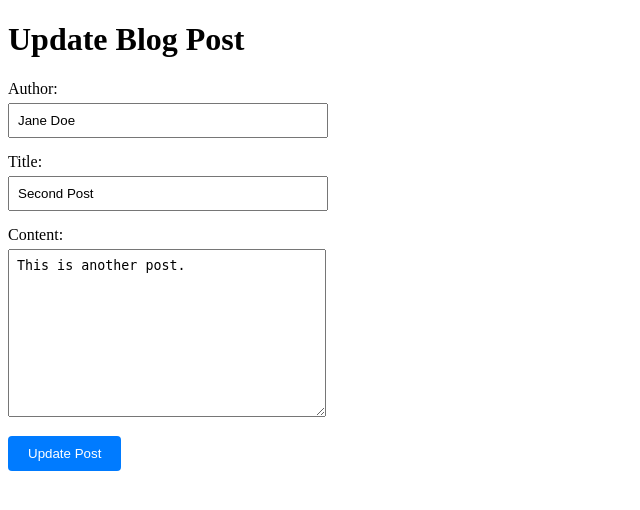
After one commit to mayett515/blogproject, a Flask app: page /update/2 in a window 1280 px wide. The commit adds this page. Shown: the top 510 px of the page, without its empty margins (0-640 px from the left). Run offline with Flask 3, Linux system fonts and the light colour scheme.

Commit message:
update added

```diff
--- a/app.py
+++ b/app.py
@@ -15,6 +15,18 @@ def load_blog_posts():
     except FileNotFoundError:
         # Return empty list if file doesn't exist yet
         return []
+
+
+def fetch_post_by_id(post_id):
+    try:
+        with open(os.path.join('data', 'blog_post.json'), 'r') as f:
+            data = json.load(f)
+            for post in data['posts']:
+                if post['id'] == post_id:
+                    return post
+    except FileNotFoundError:
+        return None
+    return None
 
 
 @app.route('/')
@@ -75,5 +87,33 @@ def delete(post_id):
     return redirect(url_for('index'))
 
 
+@app.route('/update/<int:post_id>', methods=['GET', 'POST'])
+def update(post_id):
+    if request.method == 'POST':
+        # Load existing posts
+        with open(os.path.join('data', 'blog_post.json'), 'r') as f:
+            data = json.load(f)
+
+        # Update the post
+        for post in data['posts']:
+            if post['id'] == post_id:
+                post['author'] = request.form['author']
+                post['title'] = request.form['title']
+                post['content'] = request.form['content']
+                break
+
+        # Save back to file
+        with open(os.path.join('data', 'blog_post.json'), 'w') as f:
+            json.dump(data, f, indent=4)
+
+        return redirect(url_for('index'))
+
+    # GET request - show the update form
+    post = fetch_post_by_id(post_id)
+    if post is None:
+        return "Post not found", 404
+
+    return render_template('update.html', post=post)
+
 if __name__ == '__main__':
     app.run(debug=True)
--- a/templates/index.html
+++ b/templates/index.html
@@ -20,6 +20,7 @@
         <p><em>Written by {{ post.author }}</em></p>
         <p>{{ post.content }}</p>
         <div class="post-actions">
+            <a href="{{ url_for('update', post_id=post.id) }}" class="update-button">Update</a>
             <a href="{{ url_for('delete', post_id=post.id) }}" class="delete-button">Delete</a>
         </div>
     </div>
--- /dev/null
+++ b/templates/update.html
@@ -0,0 +1,61 @@
+<!DOCTYPE html>
+<html>
+<head>
+    <title>Update Blog Post</title>
+    <style>
+        .form-group {
+            margin-bottom: 15px;
+        }
+
+        label {
+            display: block;
+            margin-bottom: 5px;
+        }
+
+        input[type="text"] {
+            width: 300px;
+            padding: 8px;
+        }
+
+        textarea {
+            width: 300px;
+            height: 150px;
+            padding: 8px;
+        }
+
+        input[type="submit"] {
+            padding: 10px 20px;
+            background-color: #007bff;
+            color: white;
+            border: none;
+            border-radius: 4px;
+            cursor: pointer;
+        }
+
+        input[type="submit"]:hover {
+            background-color: #0056b3;
+        }
+    </style>
+</head>
+<body>
+    <h1>Update Blog Post</h1>
+    <form action="{{ url_for('update', post_id=post.id) }}" method="POST">
+        <div class="form-group">
+            <label for="author">Author:</label>
+            <input type="text" id="author" name="author" value="{{ post.author }}" required>
+        </div>
+
+        <div class="form-group">
+            <label for="title">Title:</label>
+            <input type="text" id="title" name="title" value="{{ post.title }}" required>
+        </div>
+
+        <div class="form-group">
+            <label for="content">Content:</label>
+            <textarea id="content" name="content" required>{{ post.content }}</textarea>
+        </div>
+
+        <input type="submit" value="Update Post">
+    </form>
+</body>
+</html>
```
Also changed, not shown: static/style.css (+7 -3 lines).
